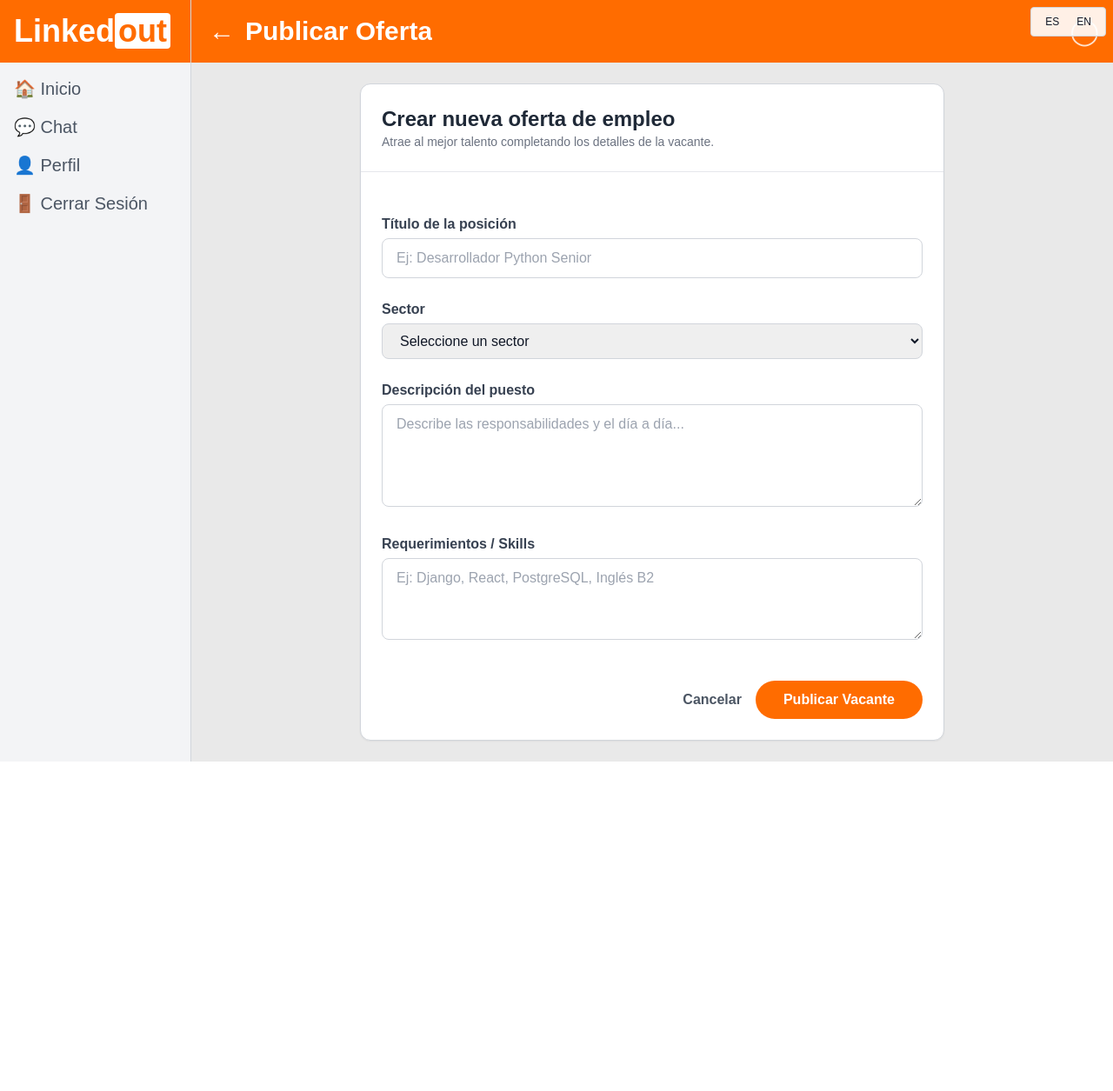
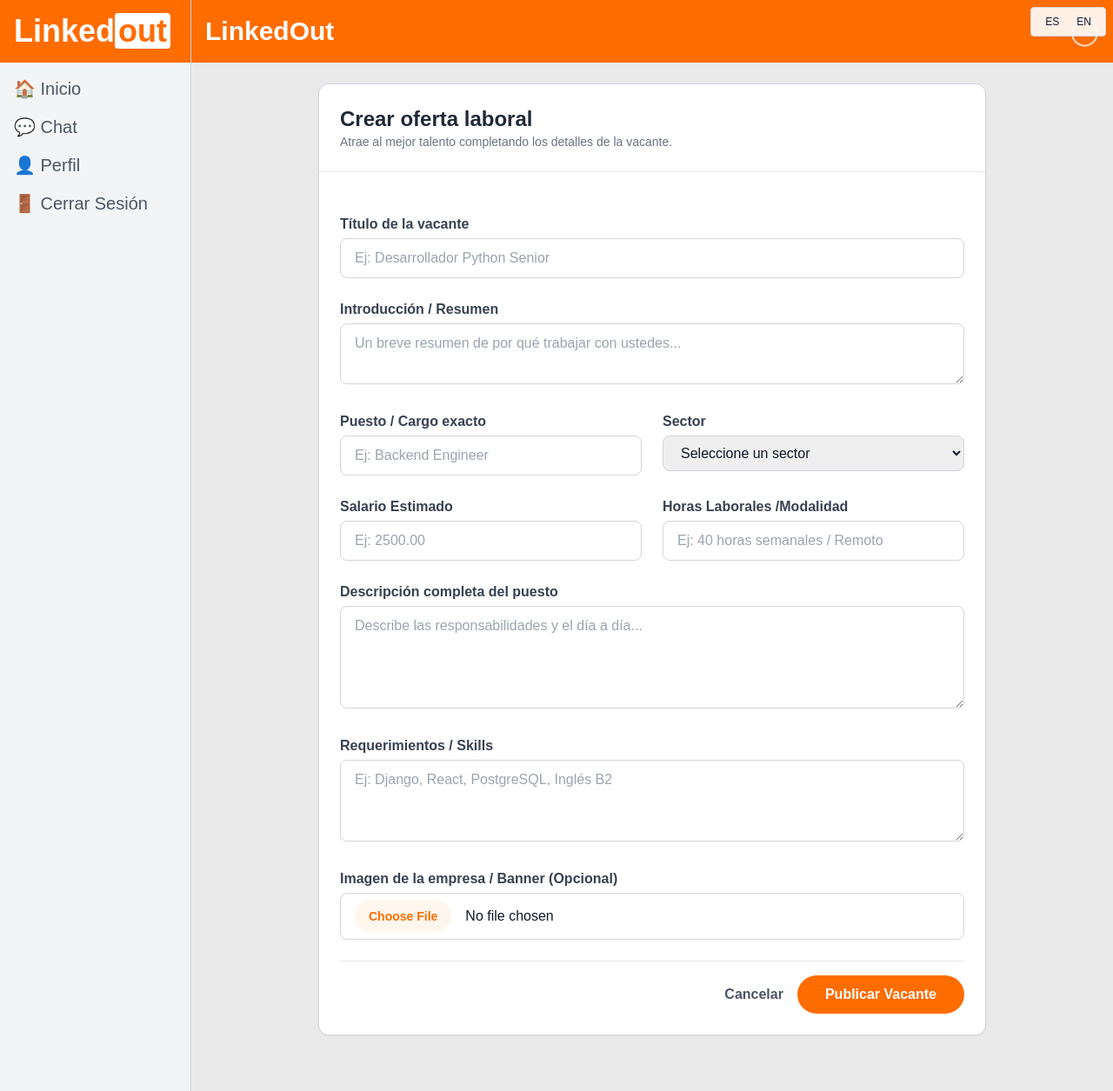
Before and after one commit to Samantha-Ramirez/Proyecto2ATI, a Django app: page /post-job/ in a window 1280 px wide. Shown: the whole page at 87% size. Before the commit the page ends 876 px from the top, so only its background shows below. Run offline with Django 5.2, Linux system fonts and the light colour scheme; a user stored in the database is signed in; some libraries are stand-ins or nearby versions.

Commit message:
feat: Implementar Creacion de ofertas/propuestas laborales y modificación del sidebar para agregar la opcion de crear oferta laboral

```diff
--- a/apps/linkedout/templates/components/sidebar.html
+++ b/apps/linkedout/templates/components/sidebar.html
@@ -1,14 +1,19 @@
 {% load i18n %}
 <aside class="hidden lg:block bg-gray-100 border-r border-gray-300 min-h-screen">
-    <div class="bg-linkedout-orange text-white text-4xl font-bold p-4">Linked<span class="bg-white text-linkedout-orange px-1 rounded">out</span></div>
+    <div class="bg-linkedout-orange text-white text-4xl font-bold p-4">Linked<span
+            class="bg-white text-linkedout-orange px-1 rounded">out</span></div>
     <nav class="grid gap-4 p-4 text-xl text-gray-600">
         <a href="{% url 'feed' %}">🏠 {% trans 'Inicio' %}</a>
+
         {% if request.user.groups.all.0.name == 'Professional' %}
-            <a href="{% url 'search_jobs' %}">💼 {% trans 'Zona Laboral' %}</a>
+        <a href="{% url 'search_jobs' %}">💼 {% trans 'Zona Laboral' %}</a>
         {% endif %}
+
         {% if request.user.groups.all.0.name == 'Company' %}
-            <a href="{% url 'search_staff' %}">💼 {% trans 'Zona Laboral' %}</a>
+        <a href="{% url 'search_staff' %}">💼 {% trans 'Zona Laboral' %}</a>
+        <a href="{% url 'post_job' %}">➕ {% trans 'Crear Oferta Laboral' %}</a>
         {% endif %}
+
         <a href="{% url 'messages' %}">💬 {% trans 'Chat' %}</a>
         <a href="{% url 'profile' %}">👤 {% trans 'Perfil' %}</a>
         <a href="{% url 'logout' %}">🚪 {% trans 'Cerrar Sesión' %}</a>
--- a/apps/linkedout/templates/post_job.html
+++ b/apps/linkedout/templates/post_job.html
@@ -1,22 +1,40 @@
 {% extends 'base.html' %}
 {% load i18n static %}
 
-{% block title %}{% trans "Publicar Oferta | LinkedOut" %}{% endblock %}
+{% block title %}{% trans "Crear Oferta Laboral | LinkedOut" %}{% endblock %}
 
 {% block content %}
-<div class="max-w-2xl mx-auto bg-white rounded-xl border border-gray-300 shadow-sm overflow-hidden">
+<div class="max-w-3xl mx-auto bg-white rounded-xl border border-gray-300 shadow-sm overflow-hidden mb-10">
     <div class="p-6 border-b border-gray-200">
-        <h2 class="text-2xl font-bold text-gray-800">{% trans "Crear nueva oferta de empleo" %}</h2>
-        <p class="text-sm text-gray-500">{% trans "Atrae al mejor talento completando los detalles de la vacante." %}</p>
+        <h2 class="text-2xl font-bold text-gray-800">{% trans "Crear oferta laboral" %}</h2>
+        <p class="text-sm text-gray-500">{% trans "Atrae al mejor talento completando los detalles de la vacante." %}
+        </p>
     </div>
 
-    <form method="POST" action="{% url 'post_job' %}" class="p-6 space-y-6">
+    <form method="POST" action="{% url 'post_job' %}" enctype="multipart/form-data" class="p-6 space-y-6">
         {% csrf_token %}
 
+        <input type="hidden" name="tipo" value="oferta">
+        <input type="hidden" name="estado_oferta" value="abierta">
+
         <div class="space-y-1">
-            <label for="title" class="block font-bold text-gray-700">{% trans "Título de la posición" %}</label>
-            <input type="text" id="title" name="title" required
+            <label for="titulo" class="block font-bold text-gray-700">{% trans "Título de la vacante" %}</label>
+            <input type="text" id="titulo" name="titulo" required
                 placeholder="{% trans 'Ej: Desarrollador Python Senior' %}"
+                class="w-full border border-gray-300 rounded-lg px-4 py-2.5 focus:border-linkedout-orange focus:ring-1 focus:ring-linkedout-orange outline-none transition-all">
+        </div>
+
+        <div class="space-y-1">
+            <label for="contenido" class="block font-bold text-gray-700">{% trans "Introducción / Resumen" %}</label>
+            <textarea id="contenido" name="contenido" rows="2" required
+                placeholder="{% trans 'Un breve resumen de por qué trabajar con ustedes...' %}"
+                class="w-full border border-gray-300 rounded-lg px-4 py-2.5 focus:border-linkedout-orange focus:ring-1 focus:ring-linkedout-orange outline-none transition-all"></textarea>
+        </div>
+
+        <div class="grid grid-cols-1 md:grid-cols-2 gap-6">
+            <div class="space-y-1">
+                <label for="puesto" class="block font-bold text-gray-700">{% trans "Puesto / Cargo exacto" %}</label>
+                <input type="text" id="puesto" name="puesto" required placeholder="{% trans 'Ej: Backend Engineer' %}"
                     class="w-full border border-gray-300 rounded-lg px-4 py-2.5 focus:border-linkedout-orange focus:ring-1 focus:ring-linkedout-orange outline-none transition-all">
             </div>
 
@@ -32,21 +50,50 @@
             </div>
 
             <div class="space-y-1">
-            <label for="description" class="block font-bold text-gray-700">{% trans "Descripción del puesto" %}</label>
-            <textarea id="description" name="description" rows="4" required
+                <label for="salario" class="block font-bold text-gray-700">{% trans "Salario Estimado" %}</label>
+                <input type="number" id="salario" name="salario" step="0.01" required
+                    placeholder="{% trans 'Ej: 2500.00' %}"
+                    class="w-full border border-gray-300 rounded-lg px-4 py-2.5 focus:border-linkedout-orange focus:ring-1 focus:ring-linkedout-orange outline-none transition-all">
+            </div>
+
+            <div class="space-y-1">
+                <label for="horas_laborales" class="block font-bold text-gray-700">
+                    {% trans "Horas Laborales /Modalidad" %}
+                </label>
+                <input type="text" id="horas_laborales" name="horas_laborales" required
+                    placeholder="{% trans 'Ej: 40 horas semanales / Remoto' %}"
+                    class="w-full border border-gray-300 rounded-lg px-4 py-2.5 focus:border-linkedout-orange focus:ring-1 focus:ring-linkedout-orange outline-none transition-all">
+            </div>
+        </div>
+
+        <div class="space-y-1">
+            <label for="descripcion_puesto" class="block font-bold text-gray-700">
+                {% trans "Descripción completa del puesto" %}
+            </label>
+            <textarea id="descripcion_puesto" name="descripcion_puesto" rows="4" required
                 placeholder="{% trans 'Describe las responsabilidades y el día a día...' %}"
                 class="w-full border border-gray-300 rounded-lg px-4 py-2.5 focus:border-linkedout-orange focus:ring-1 focus:ring-linkedout-orange outline-none transition-all"></textarea>
         </div>
 
         <div class="space-y-1">
-            <label for="requirements" class="block font-bold text-gray-700">{% trans "Requerimientos / Skills" %}</label>
-            <textarea id="requirements" name="requirements" rows="3" required
+            <label for="requerimientos" class="block font-bold text-gray-700">
+                {% trans "Requerimientos / Skills"%}
+            </label>
+            <textarea id="requerimientos" name="requerimientos" rows="3" required
                 placeholder="{% trans 'Ej: Django, React, PostgreSQL, Inglés B2' %}"
                 class="w-full border border-gray-300 rounded-lg px-4 py-2.5 focus:border-linkedout-orange focus:ring-1 focus:ring-linkedout-orange outline-none transition-all"></textarea>
         </div>
 
-        <div class="flex items-center justify-end gap-4 pt-4">
-            <a href="{% url 'search_jobs' %}" class="text-gray-600 font-bold hover:underline">
+        <div class="space-y-1">
+            <label for="imagen" class="block font-bold text-gray-700">
+                {% trans "Imagen de la empresa / Banner (Opcional)" %}
+            </label>
+            <input type="file" id="imagen" name="imagen" accept="image/*"
+                class="w-full border border-gray-300 rounded-lg px-4 py-2 focus:border-linkedout-orange outline-none transition-all file:mr-4 file:py-2 file:px-4 file:rounded-full file:border-0 file:text-sm file:font-bold file:bg-orange-50 file:text-linkedout-orange hover:file:bg-orange-100">
+        </div>
+
+        <div class="flex items-center justify-end gap-4 pt-4 border-t border-gray-200">
+            <a href="{% url 'feed' %}" class="text-gray-600 font-bold hover:underline">
                 {% trans "Cancelar" %}
             </a>
             <button type="submit"
--- a/apps/linkedout/views.py
+++ b/apps/linkedout/views.py
@@ -3,7 +3,7 @@ from django.shortcuts import render
 from django.utils.translation import gettext_lazy as _
 from django.contrib.auth import authenticate, login as auth_login
 from django.contrib.auth import logout as auth_logout
-
+from .models import Propuesta
 
 # Sección de perfil y autenticación
 def login(request):
@@ -77,10 +77,51 @@ def apply_job(request, job_id):
 
 
 def post_job(request):
-    return render(request, 'post_job.html', {
-        'page_title': _('Publicar Oferta'),
-        'show_back': True,
-    })
+    if request.method == 'POST':
+
+        # 1. Extraemos todos los textos del formulario usando el atributo 'name' del HTML
+        t_titulo = request.POST.get('titulo')
+        t_contenido = request.POST.get('contenido')
+        t_puesto = request.POST.get('puesto')
+        t_sector = request.POST.get('sector')
+        t_salario = request.POST.get('salario')
+        t_horas = request.POST.get('horas_laborales')
+        t_desc = request.POST.get('descripcion_puesto')
+        t_req = request.POST.get('requerimientos')
+
+        # Extraemos los campos ocultos (hidden)
+        t_tipo = request.POST.get('tipo', 'oferta')
+        t_estado = request.POST.get('estado_oferta', 'abierta')
+
+        f_imagen = request.FILES.get('imagen')
+
+        # Pequeña validación de seguridad: Si el campo salario llega vacío, lo volvemos None
+        # para que la base de datos (que espera un Decimal) no lance un error.
+        if t_salario == '':
+            t_salario = None
+
+        # 2. Guardamos todo en la base de datos
+        # asignamos el autor usando la sesión activa (request.user)
+        Propuesta.objects.create(
+            autor=request.user,
+            tipo=t_tipo,
+            titulo=t_titulo,
+            contenido=t_contenido,
+            imagen=f_imagen,
+            puesto=t_puesto,
+            sector=t_sector,
+            salario=t_salario,
+            horas_laborales=t_horas,
+            descripcion_puesto=t_desc,
+            requerimientos=t_req,
+            estado_oferta=t_estado
+        )
+
+        # 3. Exito, redirigimos al usuario al feed para que vea su nueva publicación
+        return redirect('feed')
+
+    # Si la petición es GET (el usuario solo entró a ver la página vacía)
+    return render(request, 'post_job.html')
 
 
 def search_staff(request):
```
Lines whose indentation alone changed are shown as unchanged.
